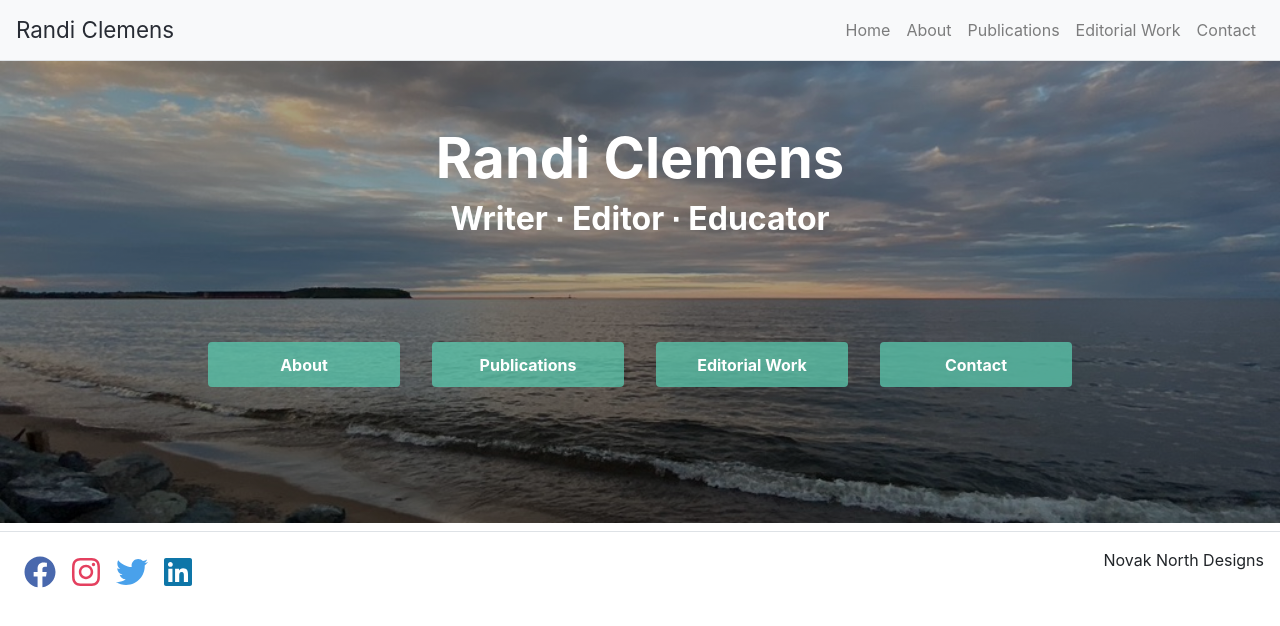
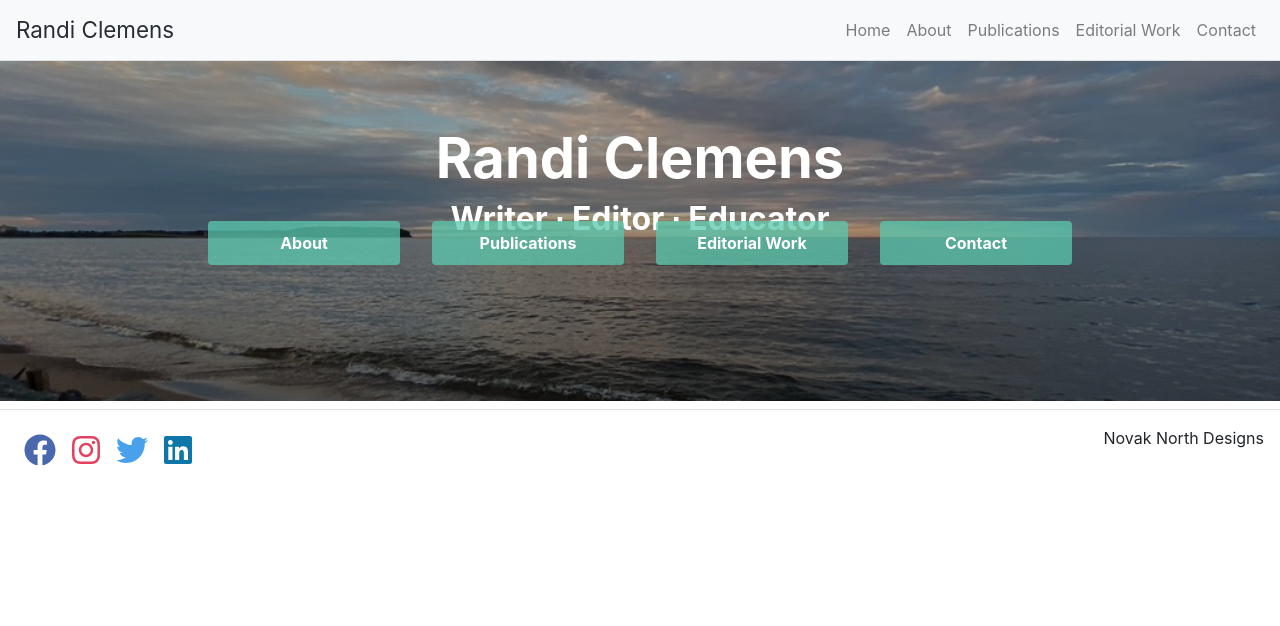
Before and after one commit to manovak24/randi_clemens, a React (Create React App) app: page / in a window 1280 px wide. Shown: the top 626 px of the page. Built offline with nearby package versions, Linux system fonts and the light colour scheme.

Commit message:
updated heigh in css of jumbotron

```diff
--- a/src/Components/Hero/Hero.css
+++ b/src/Components/Hero/Hero.css
@@ -1,3 +1,4 @@
 .jumbotron-container {
     text-align: center;
+    height: 8rem;
 }
```
